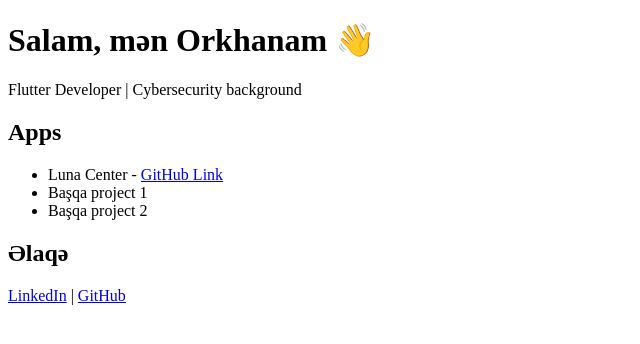
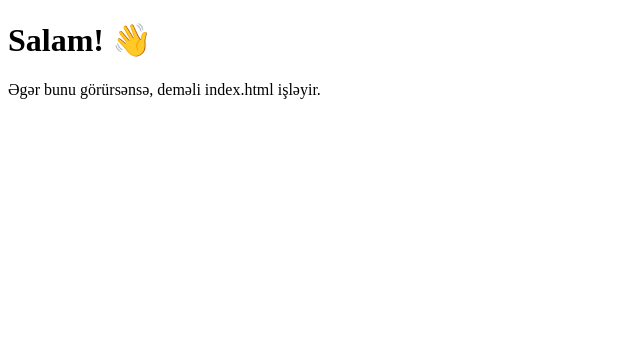
Before and after one commit to agelastrxn/agelastrxn.github.io, a plain HTML site: page index.html in a window 1280 px wide. Shown: the whole page, without its empty margins (0-640 px from the left). Drawn offline with Linux system fonts and the light colour scheme.

Commit message:
Update index.html

```diff
--- a/index.html
+++ b/index.html
@@ -1,21 +1,11 @@
 <!DOCTYPE html>
 <html>
-<head>
-  <title>Orkhan Mirzazada - Portfolio</title>
-</head>
-<body>
-  <h1>Salam, mən Orkhanam 👋</h1>
-  <p>Flutter Developer | Cybersecurity background</p>
-
-  <h2>Apps</h2>
-  <ul>
-    <li>Luna Center - <a href="https://github.com/agelastrxn/luna_center">GitHub Link</a></li>
-    <li>Başqa project 1</li>
-    <li>Başqa project 2</li>
-  </ul>
-
-  <h2>Əlaqə</h2>
-  <p><a href="https://www.linkedin.com/in/orkhan-mirzazada-378b60205/">LinkedIn</a> |
-     <a href="https://github.com/agelastrxn">GitHub</a></p>
-</body>
+  <head>
+    <meta charset="UTF-8">
+    <title>Orkhan Test</title>
+  </head>
+  <body>
+    <h1>Salam! 👋</h1>
+    <p>Əgər bunu görürsənsə, deməli index.html işləyir.</p>
+  </body>
 </html>
```
